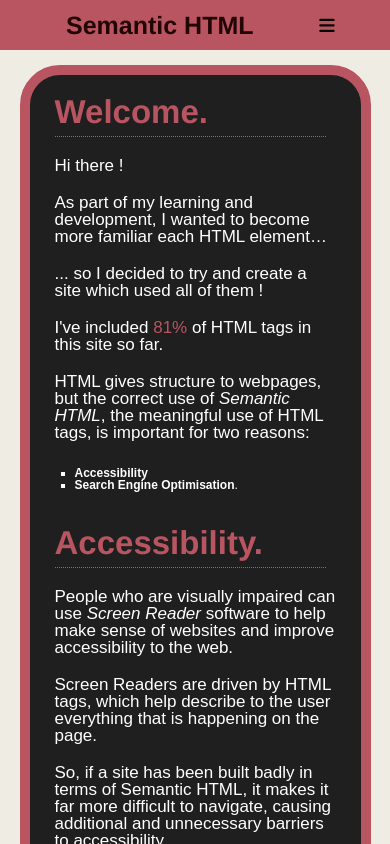
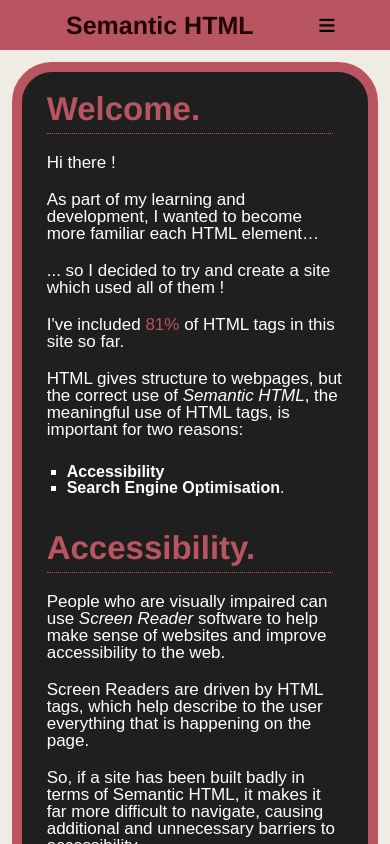
Before and after one commit to BramBrooks/semanticHTML, a React (Create React App) app: page / in a window 390 px wide. Shown: the top 844 px of the page. Built offline with nearby package versions, Linux system fonts and the light colour scheme; a web font is replaced by a local one.

Commit message:
updates main margin and list font size for mobile view

```diff
--- a/src/styles/main.scss
+++ b/src/styles/main.scss
@@ -102,7 +102,7 @@ aside {
 
 @media screen and (max-width: 430px) {
   main {
-    margin: 15px 5%;
+    margin: 3%;
     border: 10px solid $red-background;
     // h2 {
     //   font-size: 22px;
@@ -114,6 +114,6 @@ aside {
   }
 }
 
-// are there a set of standard breakpoints or does it vary with designs?
+// are there a set of standard breakpoints or does it vary with designs?£
 // I guess all the elements being different sizes must change things
 // but then is it standard to set them as variables, so don't have to keep remembering ?
--- a/src/styles/pages/1.home.scss
+++ b/src/styles/pages/1.home.scss
@@ -74,12 +74,12 @@
       margin-bottom: 0px;
     }
 
-    .flex_item_1 {
-      li {
-        font-size: $mobile-font-size;
-      }
-      // align-self: center;
-    }
+    // .flex_item_1 {
+    //   li {
+    //     font-size: $mobile-font-size;
+    //   }
+    //   // align-self: center;
+    // }
 
     .flex_item_2 {
       min-width: 0%;
```
